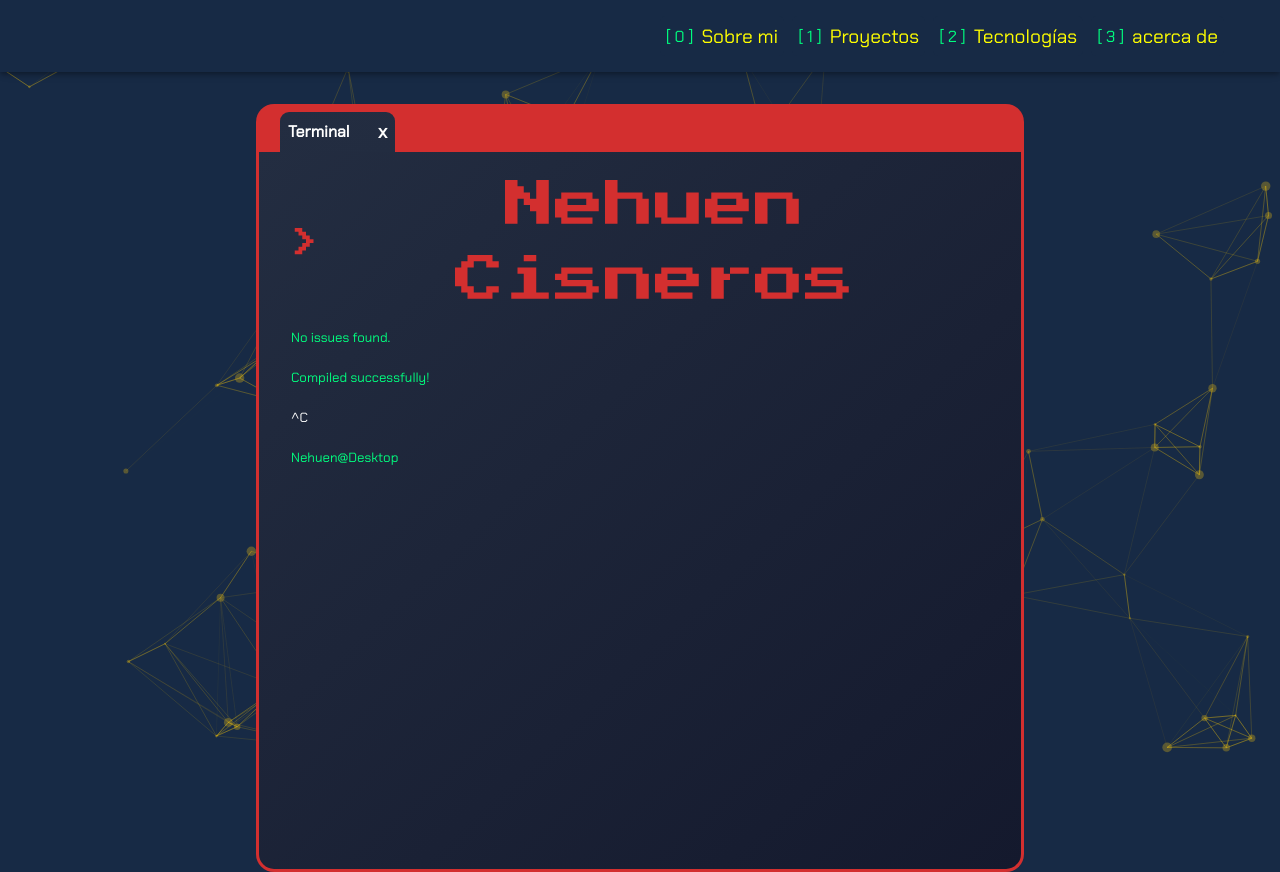
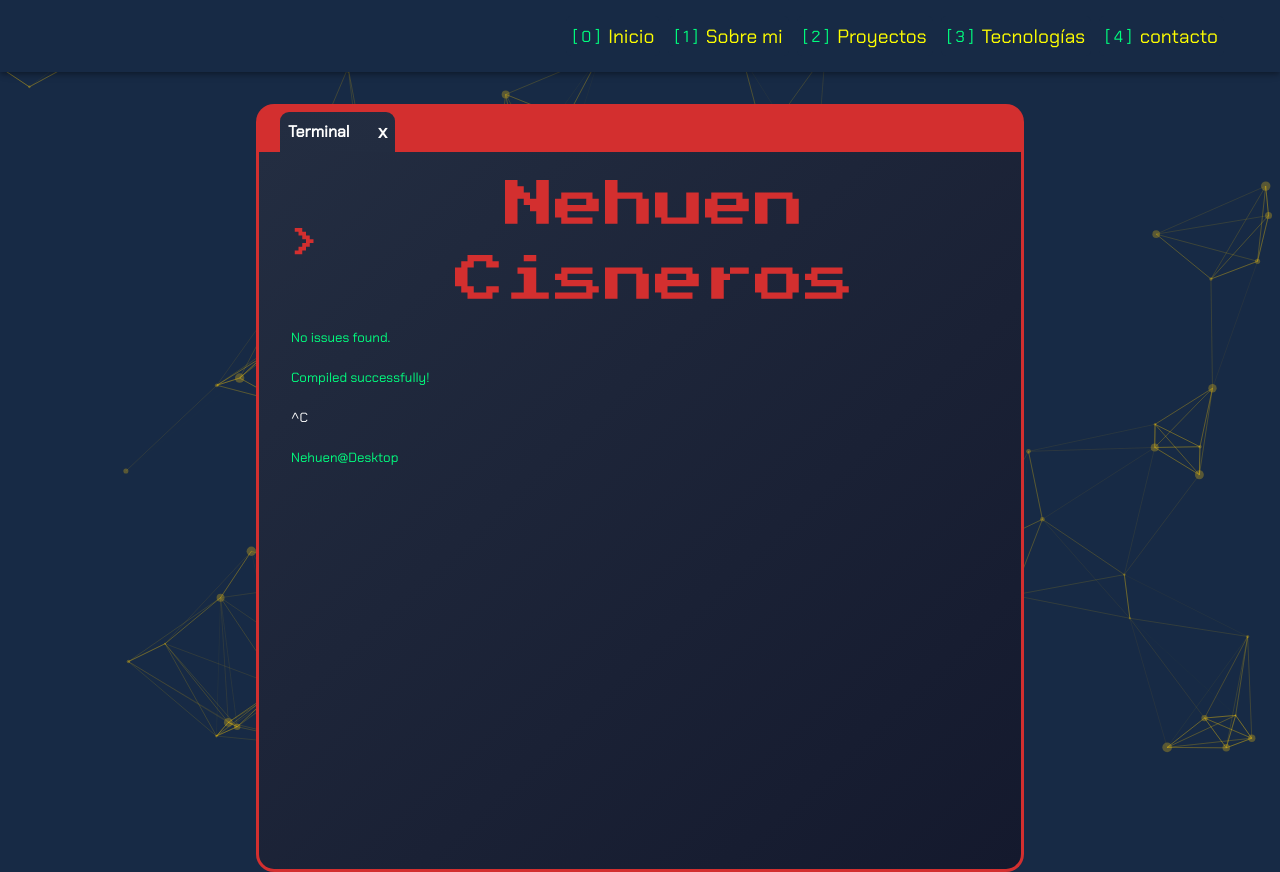
Before and after one commit to nehuencisneros/porfolio-nehuen-cisneros, a React (Create React App) app: page / in a window 1280 px wide. Built offline with nearby package versions, Linux system fonts and the light colour scheme; a web font is replaced by a local one.

Commit message:
links del navbar, y text decoration none

```diff
--- a/src/App.tsx
+++ b/src/App.tsx
@@ -7,6 +7,7 @@ import { NavBar } from './components/NavBar/NavBar';
 import { About } from './views/About/About';
 import { Projects } from './views/Projects/Projects';
 import { Techs } from './views/Techs/Techs';
+import { Contact } from './views/Contact/Contact';
 
 function App() {
 
@@ -19,6 +20,7 @@ function App() {
         <Route path="/about" element={<About />} />
         <Route path="/projects" element={<Projects />} />
         <Route path="/techs" element={<Techs />} />
+        <Route path="/contact" element={<Contact />} />
       </Routes>
     </div>
   );
--- a/src/components/NavBar/NavBar.tsx
+++ b/src/components/NavBar/NavBar.tsx
@@ -1,6 +1,7 @@
 import { Box, AppBar, Button, Toolbar, Container, Grid, Stack, Badge } from "@mui/material";
 import React from "react";
 import { ButtonNavBar } from "../../styled/ButtonNavBar/ButtonNavbar";
+import { Link } from "react-router-dom";
 
 export const NavBar: React.FC<{}> = () => {
 
@@ -11,16 +12,29 @@ export const NavBar: React.FC<{}> = () => {
                <Container maxWidth="xl" sx={{ my: 2 }}>
                   <Grid container direction="row" justifyContent="flex-end" alignItems="center">
                      <Grid item mr={1}>
-                        <ButtonNavBar code="[ 0 ]" tag="Sobre mi" />
+                        <Link to={"/"} style={{textDecoration: "none"}}>
+                           <ButtonNavBar code="[ 0 ]" tag="Inicio" />
+                        </Link>
                      </Grid>
                      <Grid item mr={1}>
-                        <ButtonNavBar code="[ 1 ]" tag="Proyectos" />
+                        <Link to={"/about"} style={{textDecoration: "none"}}>
+                           <ButtonNavBar code="[ 1 ]" tag="Sobre mi" />
+                        </Link>
                      </Grid>
                      <Grid item mr={1}>
-                        <ButtonNavBar code="[ 2 ]" tag="Tecnologías" />
+                        <Link to={"/projects"} style={{textDecoration: "none"}}>
+                           <ButtonNavBar code="[ 2 ]" tag="Proyectos" />
+                        </Link>
                      </Grid>
                      <Grid item mr={1}>
-                        <ButtonNavBar code="[ 3 ]" tag="acerca de" />
+                        <Link to={"/techs"} style={{textDecoration: "none"}}>
+                           <ButtonNavBar code="[ 3 ]" tag="Tecnologías" />
+                        </Link>
+                     </Grid>
+                     <Grid item mr={1}>
+                        <Link to={"/contact"} style={{textDecoration: "none"}}>
+                           <ButtonNavBar code="[ 4 ]" tag="contacto" />
+                        </Link>
                      </Grid>
                   </Grid>
                </Container>
--- /dev/null
+++ b/src/views/Contact/Contact.tsx
@@ -0,0 +1,10 @@
+
+
+export const Contact: React.FC<{}> = () => {
+
+   return(
+      <div>
+         <h1>ESTAMOS EN EL contact</h1>
+      </div>
+   )
+}
```
